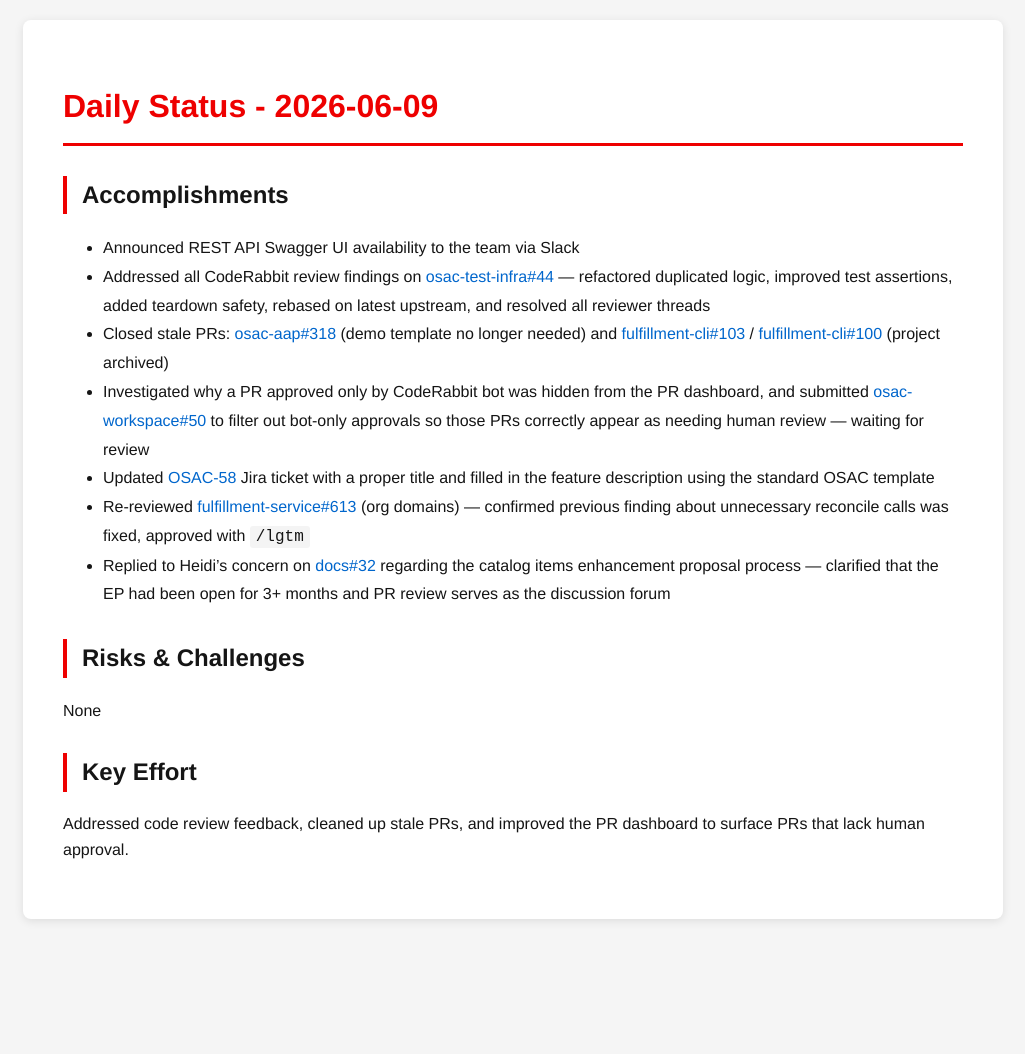
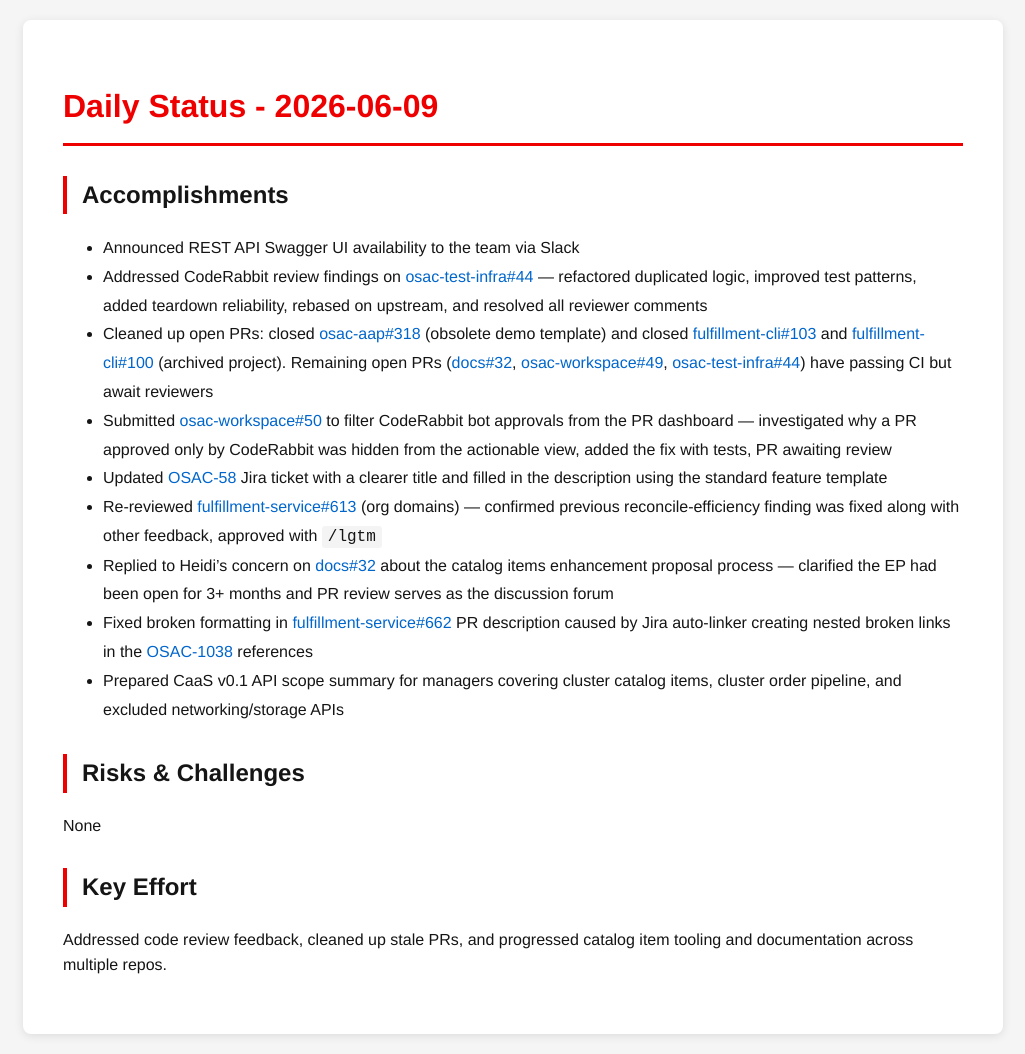
Before and after one commit to tzvatot/daily-status, a Jekyll site: the page built from 2026-06-09.md, in a window 1280 px wide. Shown: the whole page, without its empty margins (127-1152 px from the left). Built offline with Jekyll 4.4.1, drawn with Linux system fonts in a browser that asks for light colours; before the commit the page ends 939 px from its top, so only the background shows below that.

Commit message:
Daily status update - 2026-06-09

```diff
--- a/2026-06-09.md
+++ b/2026-06-09.md
@@ -8,15 +8,17 @@ date: 2026-06-09
 
 ## Accomplishments
 - Announced REST API Swagger UI availability to the team via Slack
-- Addressed all CodeRabbit review findings on [osac-test-infra#44](https://github.com/osac-project/osac-test-infra/pull/44) — refactored duplicated logic, improved test assertions, added teardown safety, rebased on latest upstream, and resolved all reviewer threads
-- Closed stale PRs: [osac-aap#318](https://github.com/osac-project/osac-aap/pull/318) (demo template no longer needed) and [fulfillment-cli#103](https://github.com/osac-project/fulfillment-cli/pull/103) / [fulfillment-cli#100](https://github.com/osac-project/fulfillment-cli/pull/100) (project archived)
-- Investigated why a PR approved only by CodeRabbit bot was hidden from the PR dashboard, and submitted [osac-workspace#50](https://github.com/osac-project/osac-workspace/pull/50) to filter out bot-only approvals so those PRs correctly appear as needing human review — waiting for review
-- Updated [OSAC-58](https://redhat.atlassian.net/browse/OSAC-58) Jira ticket with a proper title and filled in the feature description using the standard OSAC template
-- Re-reviewed [fulfillment-service#613](https://github.com/osac-project/fulfillment-service/pull/613) (org domains) — confirmed previous finding about unnecessary reconcile calls was fixed, approved with `/lgtm`
-- Replied to Heidi's concern on [docs#32](https://github.com/osac-project/docs/pull/32) regarding the catalog items enhancement proposal process — clarified that the EP had been open for 3+ months and PR review serves as the discussion forum
+- Addressed CodeRabbit review findings on [osac-test-infra#44](https://github.com/osac-project/osac-test-infra/pull/44) — refactored duplicated logic, improved test patterns, added teardown reliability, rebased on upstream, and resolved all reviewer comments
+- Cleaned up open PRs: closed [osac-aap#318](https://github.com/osac-project/osac-aap/pull/318) (obsolete demo template) and closed [fulfillment-cli#103](https://github.com/osac-project/fulfillment-cli/pull/103) and [fulfillment-cli#100](https://github.com/osac-project/fulfillment-cli/pull/100) (archived project). Remaining open PRs ([docs#32](https://github.com/osac-project/docs/pull/32), [osac-workspace#49](https://github.com/osac-project/osac-workspace/pull/49), [osac-test-infra#44](https://github.com/osac-project/osac-test-infra/pull/44)) have passing CI but await reviewers
+- Submitted [osac-workspace#50](https://github.com/osac-project/osac-workspace/pull/50) to filter CodeRabbit bot approvals from the PR dashboard — investigated why a PR approved only by CodeRabbit was hidden from the actionable view, added the fix with tests, PR awaiting review
+- Updated [OSAC-58](https://redhat.atlassian.net/browse/OSAC-58) Jira ticket with a clearer title and filled in the description using the standard feature template
+- Re-reviewed [fulfillment-service#613](https://github.com/osac-project/fulfillment-service/pull/613) (org domains) — confirmed previous reconcile-efficiency finding was fixed along with other feedback, approved with `/lgtm`
+- Replied to Heidi's concern on [docs#32](https://github.com/osac-project/docs/pull/32) about the catalog items enhancement proposal process — clarified the EP had been open for 3+ months and PR review serves as the discussion forum
+- Fixed broken formatting in [fulfillment-service#662](https://github.com/osac-project/fulfillment-service/pull/662) PR description caused by Jira auto-linker creating nested broken links in the [OSAC-1038](https://redhat.atlassian.net/browse/OSAC-1038) references
+- Prepared CaaS v0.1 API scope summary for managers covering cluster catalog items, cluster order pipeline, and excluded networking/storage APIs
 
 ## Risks & Challenges
 None
 
 ## Key Effort
-Addressed code review feedback, cleaned up stale PRs, and improved the PR dashboard to surface PRs that lack human approval.
+Addressed code review feedback, cleaned up stale PRs, and progressed catalog item tooling and documentation across multiple repos.
```
